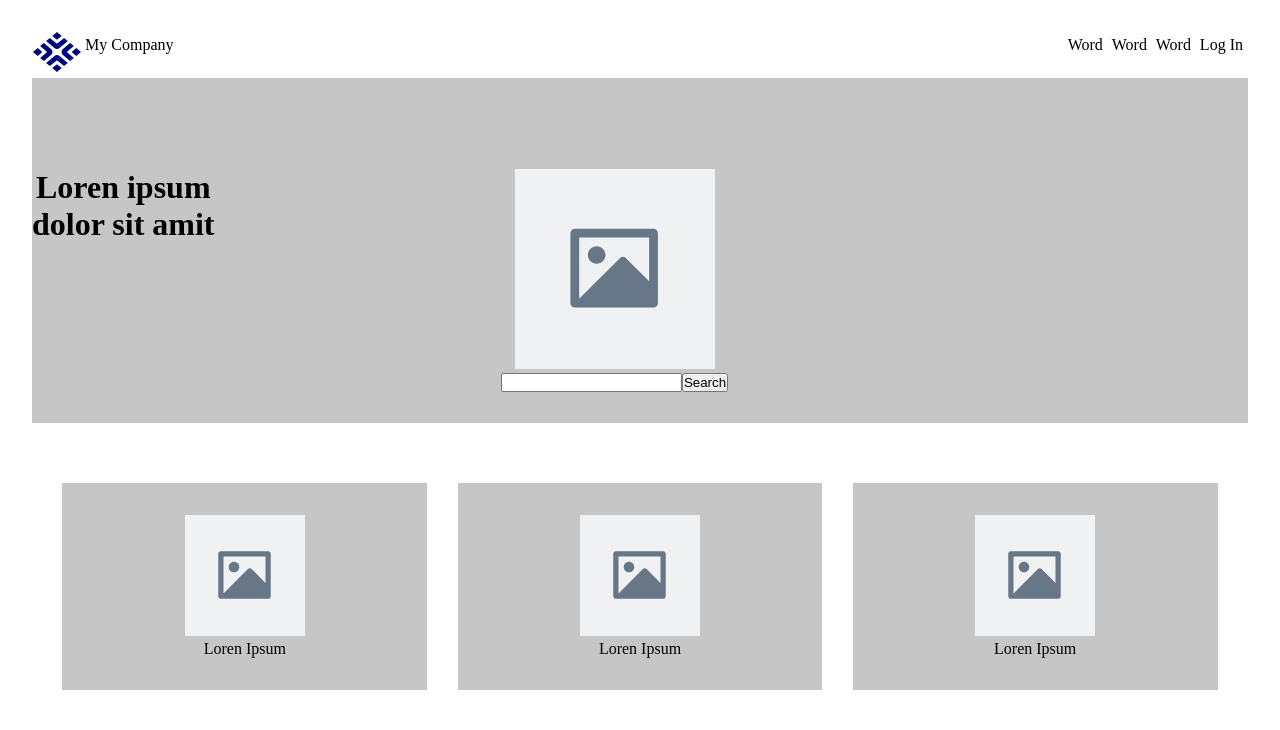
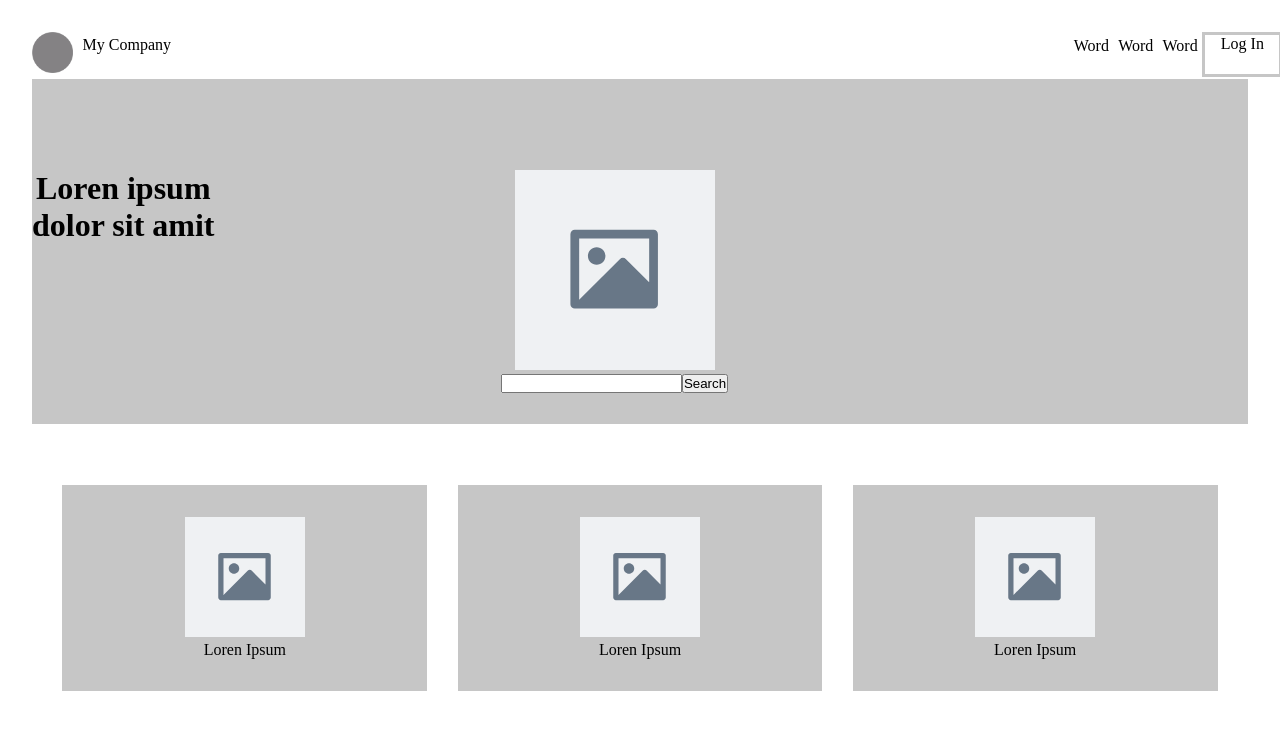
Before and after one commit to PeymonA/Mission-0, a React (Vite) app in the folder mission0/: page / in a window 1280 px wide. Shown: the top 730 px of the page. Built offline with nearby package versions, Linux system fonts and the light colour scheme.

Commit message:
change icon to a circle

```diff
--- a/mission0/src/App.jsx
+++ b/mission0/src/App.jsx
@@ -30,8 +30,8 @@ const App = () => {
       <div className='header'>
         <div className='headerLeft'>
           <div>
-            <img src='./logoipsum.svg' alt='placeholderLogo'
-              />
+            <img src='./circle-256.gif' alt='placeholderLogo'
+              style={{paddingRight:'5px', width:'100%'}}/>
           </div>
             <Box word= "My Company"/>
         </div>
@@ -39,7 +39,9 @@ const App = () => {
           <Box word= "Word"/>
           <Box word= "Word"/>
           <Box word= "Word"/>
-          <Box word= "Log In"/>
+          <div className='input'>
+            <span style={{ whiteSpace: 'nowrap' }}>Log In</span>
+          </div>
         </div>
       </div>
 
--- a/mission0/src/index.css
+++ b/mission0/src/index.css
@@ -40,3 +40,10 @@
   display: flex;
   flex-direction: row;
 }
+
+.input {
+  padding-left: 10%;
+  padding-right: 10%;
+  border-style: solid;
+  border-color: rgb(198, 198, 198);
+}
```
Also changed, not shown: mission0/public/circle-256.gif (added), mission0/public/logoipsum.svg (deleted).
